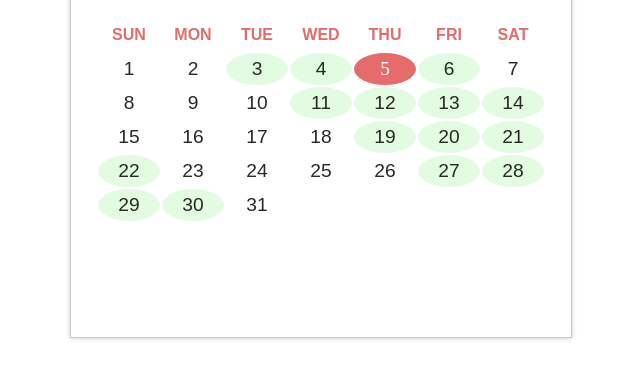
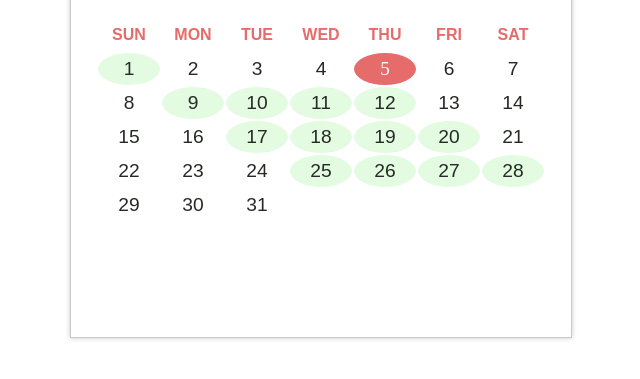
Before and after one commit to wuliangweb/calender, a plain HTML site: page index.html in a window 1280 px wide. Shown: the part 495-874 px from the top of the page, without its empty margins (319-959 px from the left). Drawn offline with nearby package versions, Linux system fonts and the light colour scheme.

Commit message:
更新时间

```diff
--- a/index.html
+++ b/index.html
@@ -434,7 +434,7 @@ document.addEventListener('DOMContentLoaded', function(){
             n++;
         }
         // 最新的开始调休时间
-        const startDateStr = val || '2024-09-22'
+        const startDateStr = val || '2024-12-09'
         const start = moment(startDateStr)
         const arr = []
         for (let i = 1; i <= 3; i++) {
```
